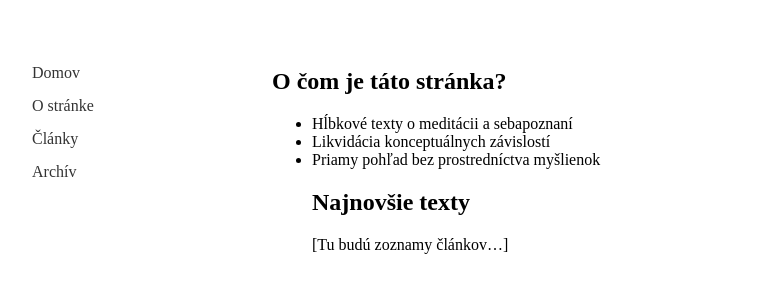
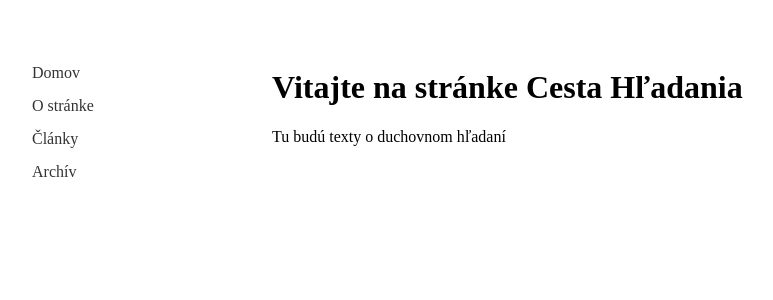
Before and after one commit to cestahladania/cestahladania.github.io, a Jekyll site: the page built from index.md, in a window 1280 px wide. Shown: the top 300 px of the page, without its empty margins (28-801 px from the left). Built offline with Jekyll 4.4.1, drawn with Linux system fonts in a browser that asks for light colours.

Commit message:
Change title to 'Cesta Hľadania' and update content
Updated the title and content of the page.

```diff
--- a/index.md
+++ b/index.md
@@ -1,10 +1,8 @@
 ---
 layout: default
-title: Cesta pútnika
+title: Cesta Hľadania
 ---
-## O čom je táto stránka?
-- Hĺbkové texty o meditácii a sebapoznaní
-- Likvidácia konceptuálnych závislostí
-- Priamy pohľad bez prostredníctva myšlienok
-## Najnovšie texty
-[Tu budú zoznamy článkov...]
+
+# Vitajte na stránke Cesta Hľadania
+
+Tu budú texty o duchovnom hľadaní
```
